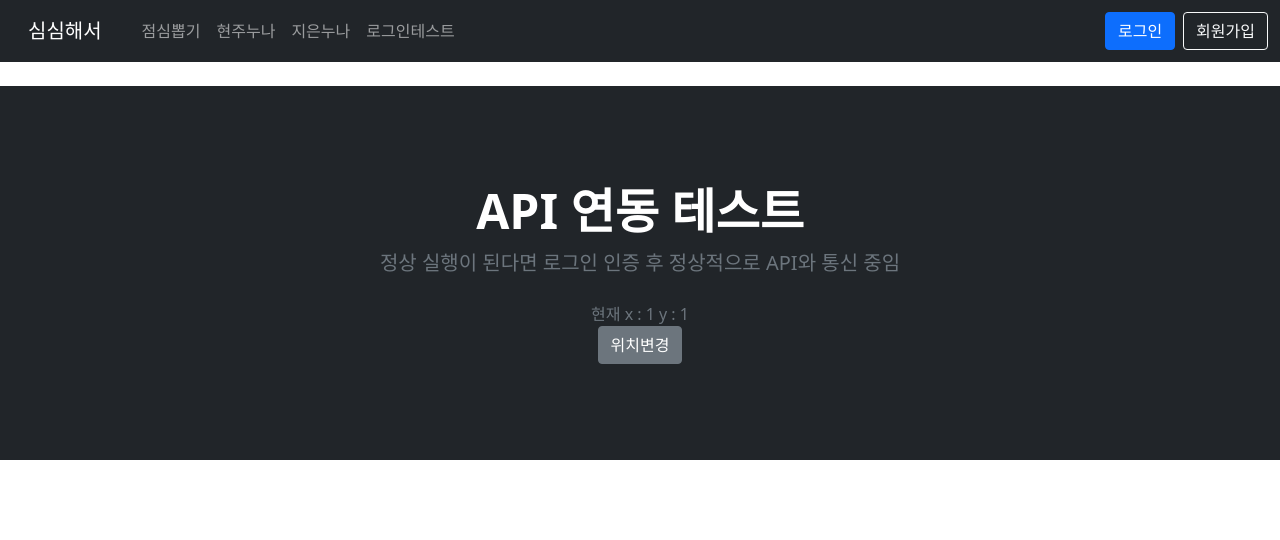
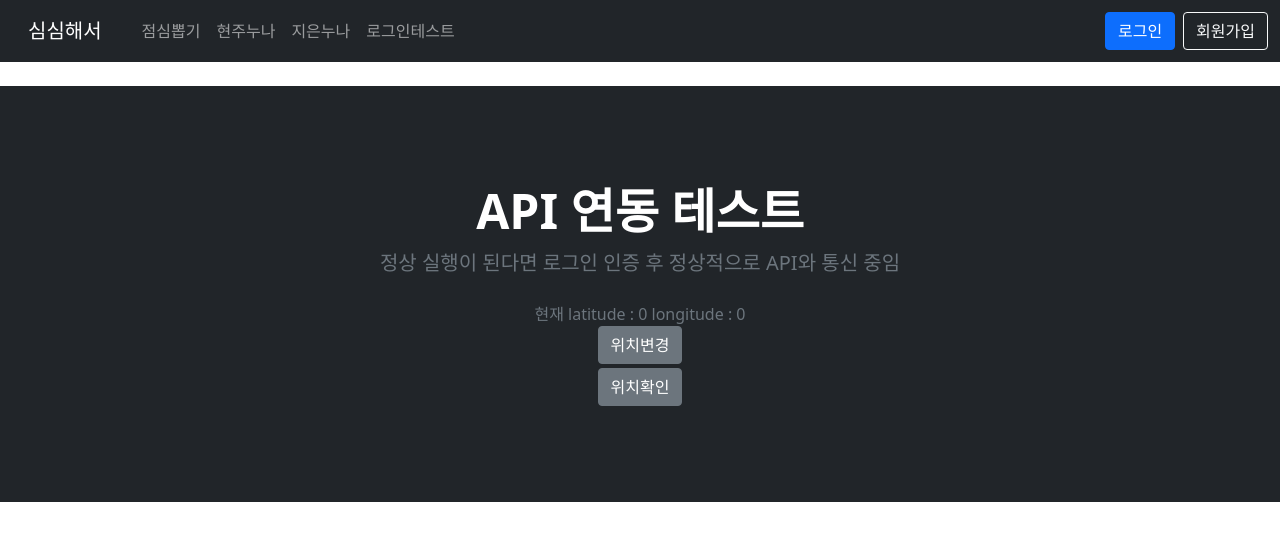
Before and after one commit to choijiuen/game-vue, a Vue app: page /eats in a window 1280 px wide. Shown: the top 540 px of the page. Built offline with nearby package versions, Linux system fonts and the light colour scheme.

Commit message:
FEAT : 현재 위치 찾기

```diff
--- a/src/components/eats/Eats.vue
+++ b/src/components/eats/Eats.vue
@@ -5,12 +5,14 @@
       <div class="col-lg-6 mx-auto">
         <p class="fs-5 mb-4">정상 실행이 된다면 로그인 인증 후 정상적으로 API와 통신 중임</p>
         <div class="d-grid gap-2 d-sm-flex justify-content-sm-center">
-          현재 x : {{x}} y : {{y}}
+          현재 latitude : {{latitude}} longitude : {{longitude}}
         </div>
         <div class="d-grid gap-2 d-sm-flex justify-content-sm-center">
           <button class="btn btn-secondary" @click="location">위치변경</button>
         </div>
-
+        <div class="d-grid gap-2 d-sm-flex justify-content-sm-center mt-1">
+          <button class="btn btn-secondary" @click="locationView">위치확인</button>
+        </div>
       </div>
     </div>
   </div>
@@ -26,15 +28,30 @@ export default {
   },
   data(){
     return {
-      y : 1,
-      x : 1
+        latitude : 0,
+        longitude : 0,
     }
   },
   methods:{
     location(){
-      this.y = 2;
-      this.x = 2;
+        if(!navigator.geolocation) {
+            const msg = '위치 정보가 지원되지 않습니다.';
+            alert(msg);
+            throw msg;
+        }
+        navigator.geolocation.getCurrentPosition(position => {
+            //console.log(position.timestamp);  //위치 변경을 반환한 시간
+            this.latitude = position.coords.latitude;
+            this.longitude = position.coords.longitude;
+        });
+    },
+    locationView(){
+        window.open(`https://www.openstreetmap.org/#map=17/${this.latitude}/${this.longitude}`);
     }
+
   }
+
 }
+
+
 </script>
```
